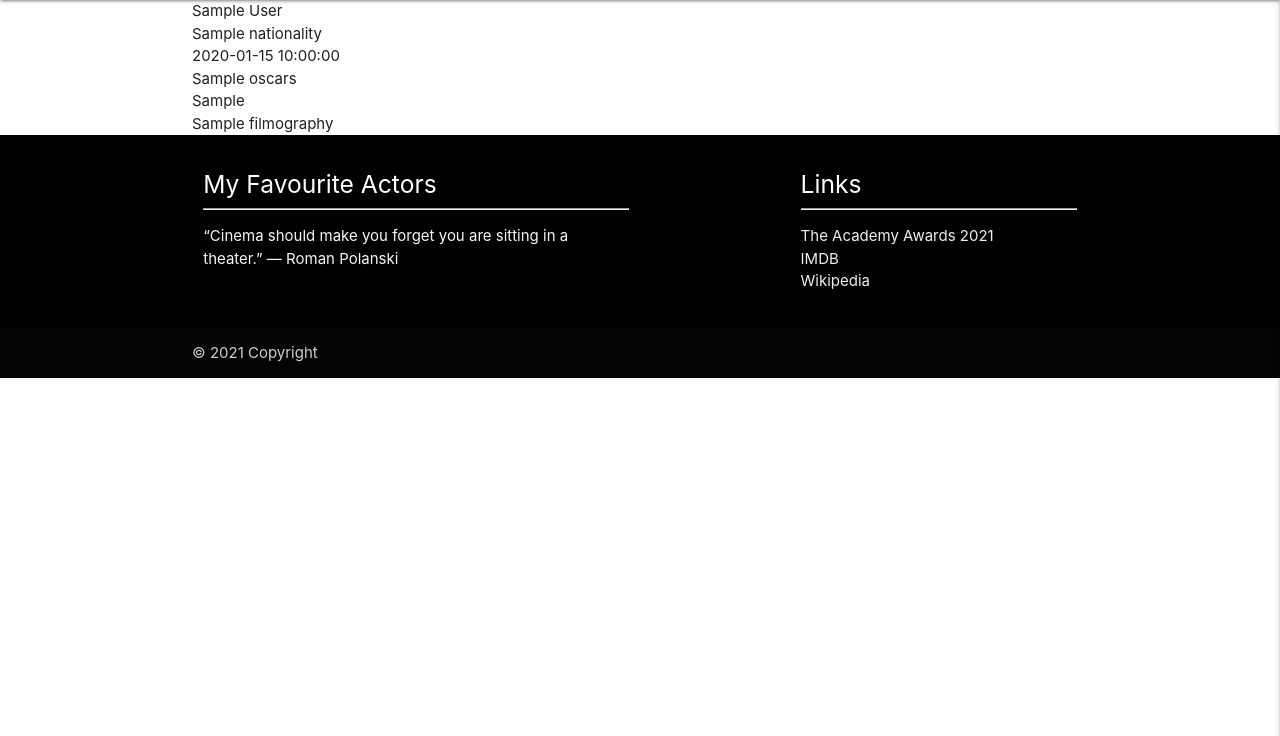
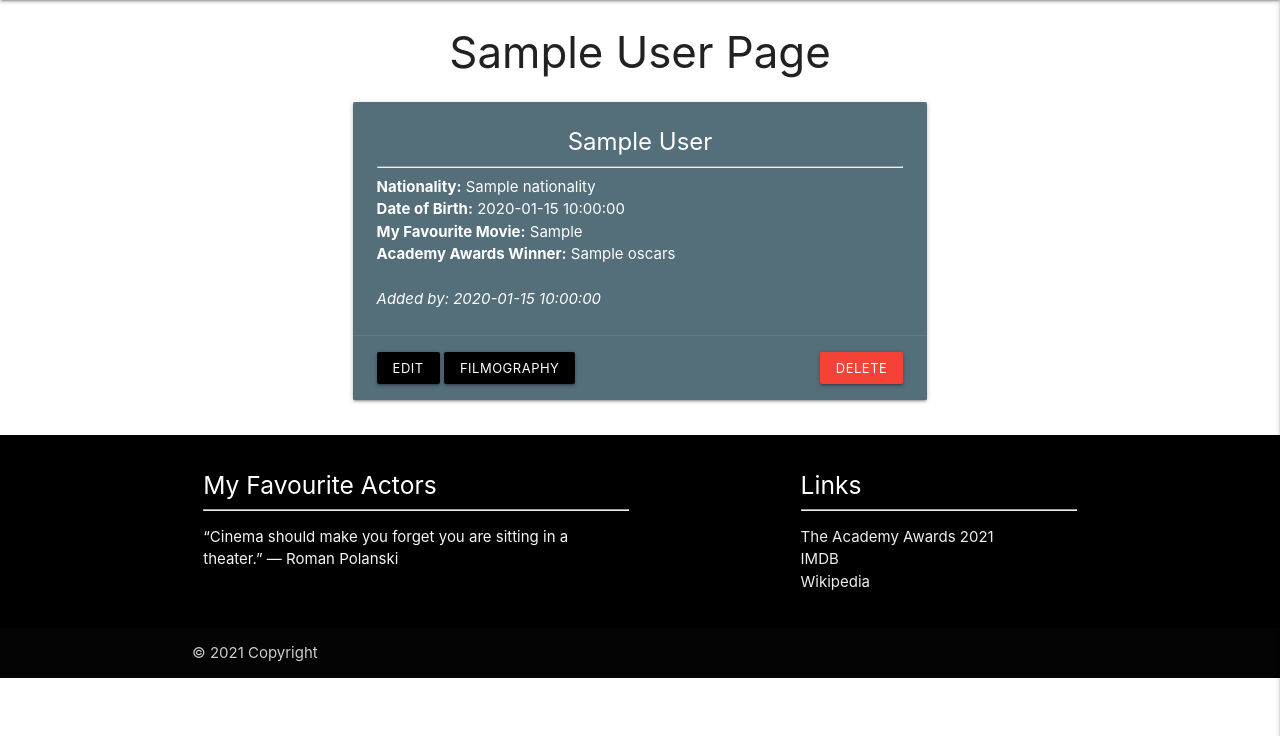
Before and after one commit to Code-Institute-Submissions/LucasCegielski-MS3-Favourite-Actors_OctResub, a Flask app: template templates/actors.html in a window 1280 px wide. Shown: the part 64-800 px from the top of the page. Run offline with Flask 2, Linux system fonts and the light colour scheme; the template is opened without the code that fills it: most values are stand-ins (such as "Sample title", 1, 10 or a date in 2020); some libraries are stand-ins or nearby versions.

Commit message:
add actors template and functionality

```diff
--- a/app.py
+++ b/app.py
@@ -77,6 +77,7 @@ def login():
     return render_template("login.html")
 
 
+# Logout functionality
 @app.route("/logout")
 def logout():
     # remove user from session cookies
@@ -85,6 +86,27 @@ def logout():
     return redirect(url_for("login"))
 
 
+# Add actor functionality
+@app.route("/actors/add", methods=["GET", "POST"])
+def add_actors():
+    if request.method == "POST":
+        actor = {
+            "full_name": request.form.get("full_name"),
+            "nationality": request.form.get("nationality"),
+            "dob": request.form.get("dob"),
+            "favourite_movie": request.form.get("favourite_movie"),
+            # "description": request.form.get("description"),
+            "oscars": request.form.get("oscars"),
+            "filmography": request.form.get("filmography"),
+            "added_by": session["user"],
+            "date": datetime.datetime.utcnow()
+        }
+        mongo.db.actors.insert_one(actor)
+        flash("An Actor was Succesfully Added")
+        return redirect(url_for("actors"))
+    return render_template("add_actors.html")
+
+
 if __name__ == "__main__":
     app.run(host=os.environ.get("IP"),
             port=int(os.environ.get("PORT")),
--- a/templates/actors.html
+++ b/templates/actors.html
@@ -1,14 +1,29 @@
 {% extends "base.html" %}
 {% block content %}
 
+<!---- Page where the information about each actor is being displayed giving the option to edit or delete entry --->
+<h3 class="center">{{ actors.full_name }} Page</h3>
 
-    {% for actor in actors %}
-        {{ actor.full_name }}<br>
-        {{ actor.nationality }}<br>
-        {{ actor.dob }}<br>
-        {{ actor.oscars }}<br>
-        {{ actor.favourite_movie }}<br>
-        {{ actor.filmography }}<br>
-    {% endfor %}
+<div class="row">
+    <div class="col s12 m8 offset-m2">
 
-{% endblock %}
+        <div class="card blue-grey darken-1">
+
+            <div class="card-content white-text">
+                <span class="card-title center-align"><b>{{ actors.full_name }}</b></span>
+                <hr>
+                <p><b class="tags">Nationality:</b> {{ actors.nationality }}</p>
+                <p><b class="tags">Date of Birth:</b> {{ actors.dob }}</p>
+                <p><b class="tags">My Favourite Movie:</b> {{ actors.favourite_movie }}</p>
+                <p><b class="tags">Academy Awards Winner:</b> {{ actors.oscars }}</p><br>
+                <p><em>Added by: {{ actors.added_by }}</em></p>
+            </div>
+            <div class="card-action">
+                <a href="{{ url_for('edit_actors', actors_id=actors._id) }}"
+                    class="waves-effect btn-small black">Edit</a>
+                <a href="{{ url_for('delete_actors', actors_id=actors._id) }}"
+                    class="waves-effect btn-small red right">Delete</a>
+                <a href="{{ actors.filmography }}" class="waves-effect btn-small black" target=”_blank”>Filmography</a>
+            </div>
+
+            {% endblock %}
--- a/templates/base.html
+++ b/templates/base.html
@@ -22,7 +22,7 @@
               <a href="#" data-target="mobile-demo" class="sidenav-trigger right"><i class="material-icons">menu</i></a>
               <ul class="right hide-on-med-and-down">
                 <li><a href="{{ url_for('home') }}">Home</a></li>
-                    <li><a href="{{ url_for('#') }}">Actors</a></li>
+                    <li><a href="{{ url_for('actors') }}">Actors</a></li>
                     {% if session.user %}
                       <li><a href="{{ url_for('add_actors') }}">Add</a></li>
                       <li><a href="{{ url_for('logout') }}">Logout</a></li>
@@ -38,7 +38,7 @@
           <ul class="sidenav" id="mobile-demo">
             <li><a href="{{ url_for('home') }}">Home</a></li>
             {% if session.user %}
-              <li><a href="{{ url_for('#') }}">Actors</a></li>
+              <li><a href="{{ url_for('actors') }}">Actors</a></li>
               <li><a href="{{ url_for('add_actors') }}">Add</a></li>
               <li><a href="{{ url_for('logout') }}">Logout</a></li>
             {% else %}
```
